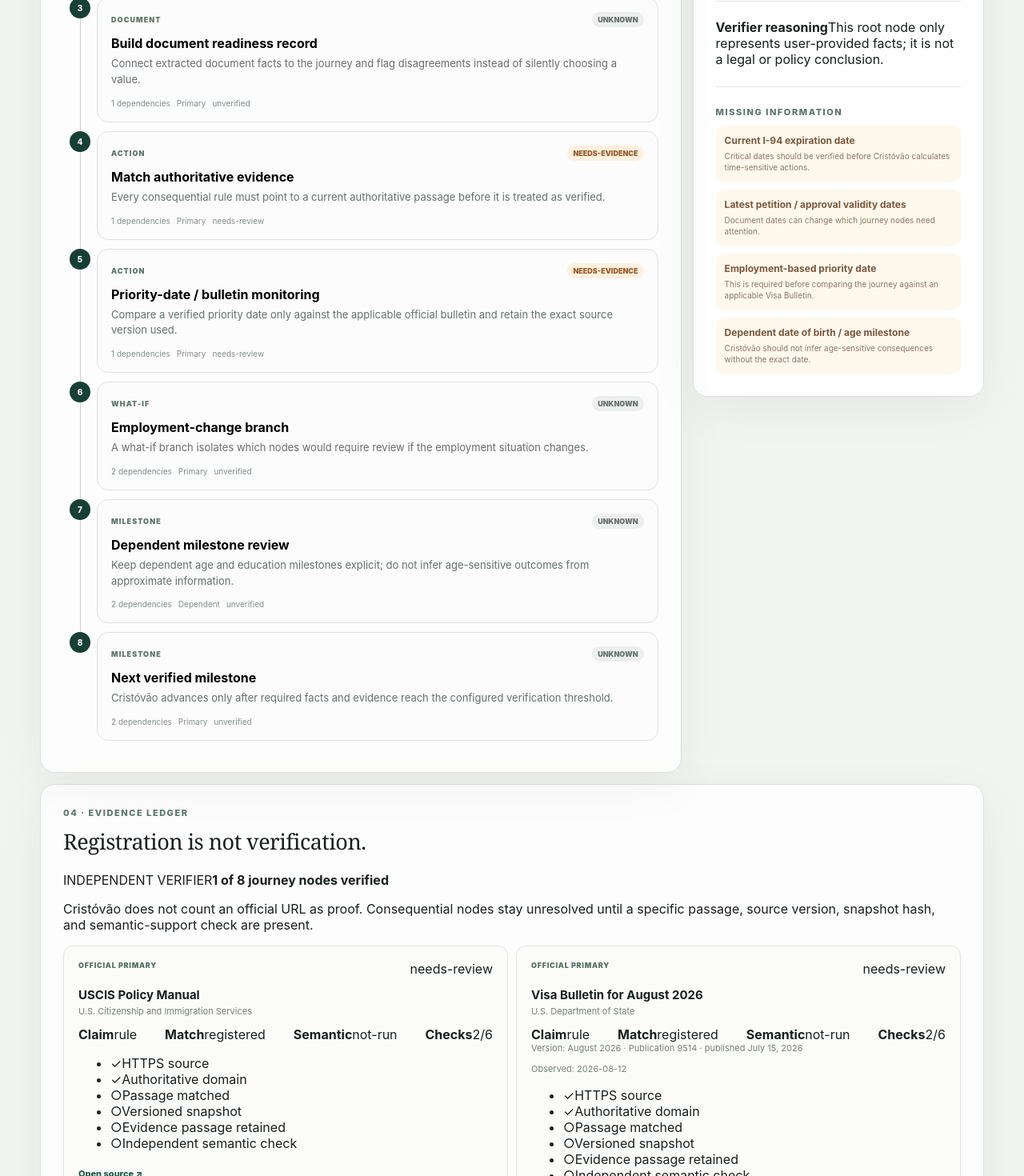
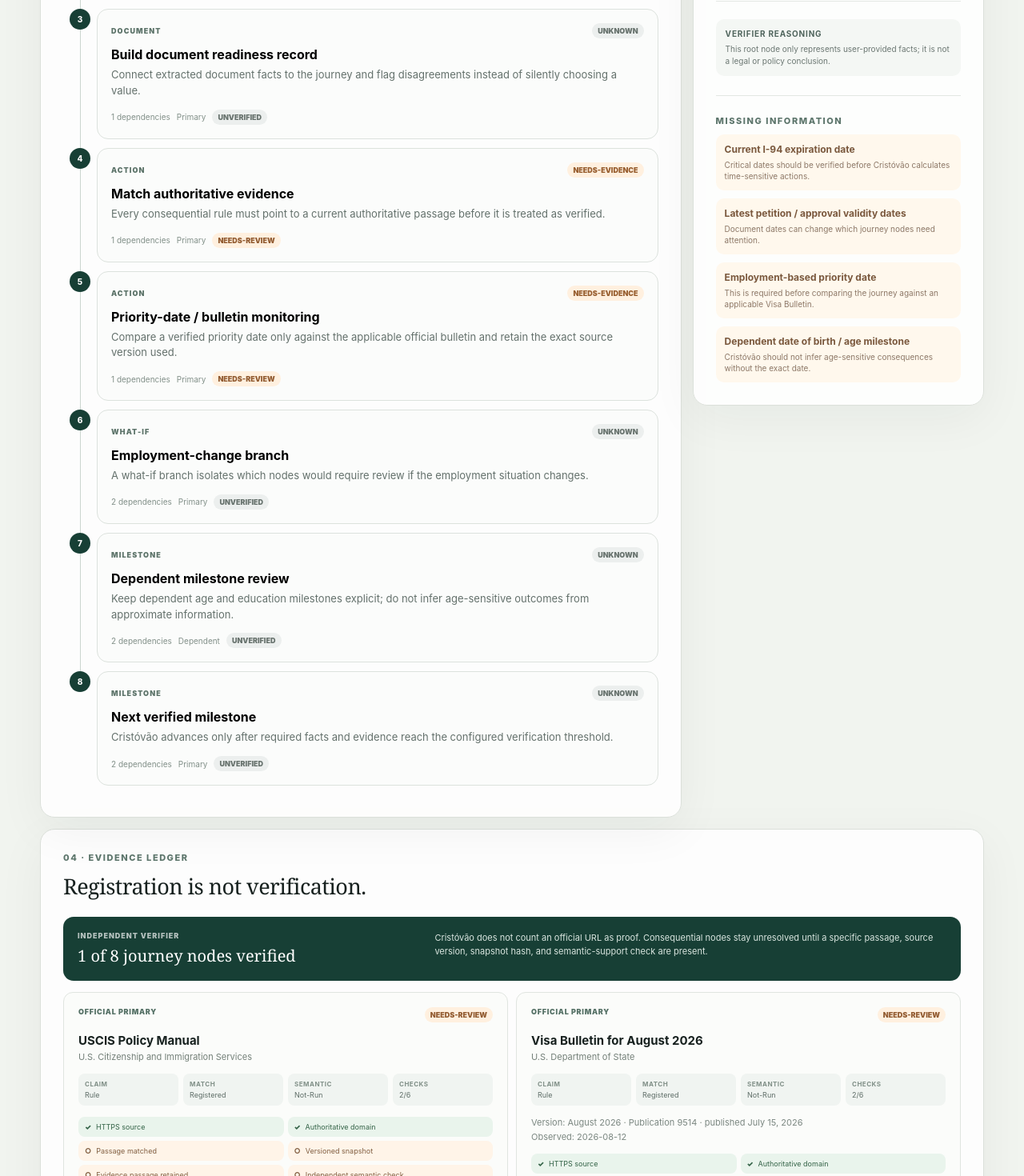
Before and after one commit to ananthaprakashb/Crist-v-o, a React (Vite) app: page / in a window 1280 px wide. Shown: the part 1620-3090 px from the top of the page at 80% size. Built offline with nearby package versions, Linux system fonts and the light colour scheme.

Commit message:
Style evidence verifier UI

```diff
--- a/src/styles.css
+++ b/src/styles.css
@@ -79,11 +79,20 @@ textarea:focus { border-color: #769489; box-shadow: 0 0 0 4px #e8f0eb; }
 .node-card p { margin: 0; color: #64716c; font-size: 13px; line-height: 1.52; }
 .node-footer { margin-top: 13px; color: #829089; font-size: 10px; }
 .node-footer strong { margin-left: auto; color: #b56830; letter-spacing: .08em; }
+.verification-chip { border-radius: 999px; padding: 4px 7px; font-size: 9px; font-weight: 900; text-transform: uppercase; }
+.verification-chip.verified { background: #dff1e5; color: #286345; }
+.verification-chip.needs-review { background: #fff0df; color: #925b30; }
+.verification-chip.rejected { background: #fde7e5; color: #98443e; }
+.verification-chip.unverified { background: #ecefee; color: #68736e; }
 .inspector > p:not(.eyebrow) { color: #697771; line-height: 1.55; }
 dl { margin: 22px 0; }
 dl div { display: grid; grid-template-columns: 1fr 1fr; gap: 8px; padding: 10px 0; border-bottom: 1px solid #e4e8e4; }
 dt { color: #7c8983; font-size: 11px; }
 dd { margin: 0; text-align: right; font-size: 11px; font-weight: 800; text-transform: capitalize; }
+.verifier-reasons { margin: 14px 0 0; padding: 12px; border-radius: 10px; background: #f4f7f4; }
+.verifier-reasons strong, .verifier-reasons span { display: block; }
+.verifier-reasons strong { font-size: 10px; letter-spacing: .08em; text-transform: uppercase; color: #50655d; }
+.verifier-reasons span { margin-top: 6px; color: #6b7772; font-size: 10px; line-height: 1.45; }
 .divider { height: 1px; background: #e2e7e2; margin: 24px 0; }
 .unknown-list { display: grid; gap: 10px; }
 .unknown-list div { padding: 11px; border-radius: 10px; background: #fff8ed; }
@@ -92,25 +101,38 @@ dd { margin: 0; text-align: right; font-size: 11px; font-weight: 800; text-trans
 .unknown-list span { margin-top: 5px; color: #8d7867; font-size: 10px; line-height: 1.4; }
 
 .evidence { margin-top: 14px; }
+.verifier-summary { display: grid; grid-template-columns: .8fr 1.2fr; gap: 20px; margin-bottom: 14px; padding: 18px; border-radius: 13px; background: #173f35; color: white; }
+.verifier-summary span, .verifier-summary strong { display: block; }
+.verifier-summary span { margin-bottom: 6px; font-size: 9px; font-weight: 900; letter-spacing: .11em; opacity: .68; }
+.verifier-summary strong { font-family: Georgia, serif; font-size: 20px; font-weight: 500; }
+.verifier-summary p { margin: 0; color: #d9e5df; font-size: 11px; line-height: 1.55; }
 .evidence-grid { display: grid; grid-template-columns: repeat(2, 1fr); gap: 10px; }
 .evidence-grid article { padding: 18px; border: 1px solid #e0e5e0; border-radius: 12px; background: #fbfcfa; }
-.evidence-grid article > div { display: flex; justify-content: space-between; gap: 10px; }
-.source-type, .pending { font-size: 9px; font-weight: 900; letter-spacing: .08em; }
-.source-type { color: #557166; }
-.pending { color: #9c6539; }
+.evidence-grid article > div:first-child { display: flex; justify-content: space-between; gap: 10px; }
+.source-type { font-size: 9px; font-weight: 900; letter-spacing: .08em; color: #557166; }
 .evidence-grid h3 { margin: 13px 0 4px; font-size: 15px; }
 .evidence-grid p { margin: 0 0 12px; color: #748079; font-size: 11px; }
 .evidence-grid a { color: #1c5a49; font-size: 11px; font-weight: 800; text-decoration: none; }
+.evidence-meta { display: grid; grid-template-columns: repeat(4, 1fr); gap: 6px; margin: 14px 0; }
+.evidence-meta span { padding: 8px; border-radius: 8px; background: #f0f4f1; color: #5f6e68; font-size: 9px; text-transform: capitalize; }
+.evidence-meta b { display: block; margin-bottom: 3px; font-size: 8px; letter-spacing: .06em; text-transform: uppercase; color: #819088; }
+.source-version { margin: 4px 0 !important; color: #7b8781 !important; }
+.check-list { display: grid; grid-template-columns: repeat(2, minmax(0,1fr)); gap: 5px; margin: 14px 0; padding: 0; list-style: none; }
+.check-list li { display: flex; gap: 6px; align-items: center; padding: 7px 8px; border-radius: 8px; font-size: 9px; }
+.check-list li.pass { background: #e9f4ec; color: #356448; }
+.check-list li.fail { background: #fff4e8; color: #825f42; }
+.check-list li span { font-weight: 900; }
 .evidence-note { margin: 16px 0 0; color: #78847e; font-size: 11px; line-height: 1.5; }
 
 footer { display: flex; justify-content: space-between; gap: 24px; margin-top: 26px; padding: 24px 2px; color: #64726c; font-size: 11px; }
 footer strong { color: #2c3d37; }
 
 @media (max-width: 860px) {
-  .hero, .workspace { grid-template-columns: 1fr; }
+  .hero, .workspace, .verifier-summary { grid-template-columns: 1fr; }
   .hero { padding-top: 48px; }
   .stats-grid { grid-template-columns: repeat(2, 1fr); }
   .inspector { position: static; }
+  .evidence-meta { grid-template-columns: repeat(2, 1fr); }
 }
 
 @media (max-width: 600px) {
@@ -119,7 +141,7 @@ footer strong { color: #2c3d37; }
   .prototype-pill { max-width: 190px; text-align: right; }
   .hero h1 { font-size: 48px; }
   .intake, .simulator, .evidence, .journey, .inspector { padding: 20px; }
-  .stats-grid, .evidence-grid { grid-template-columns: 1fr; }
+  .stats-grid, .evidence-grid, .check-list { grid-template-columns: 1fr; }
   .section-heading, .intake-actions, footer { flex-direction: column; align-items: flex-start; }
   .intake-actions button { width: 100%; }
 }
```
